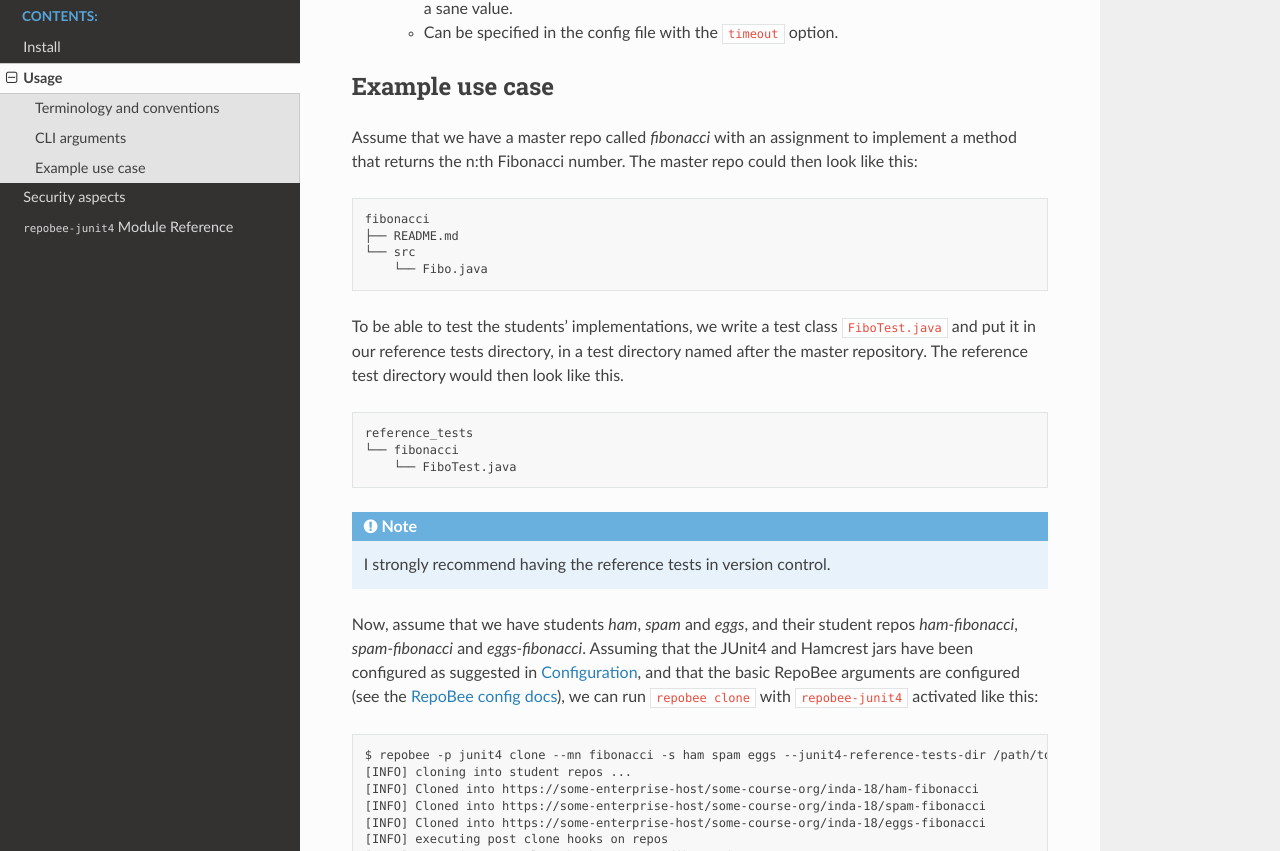
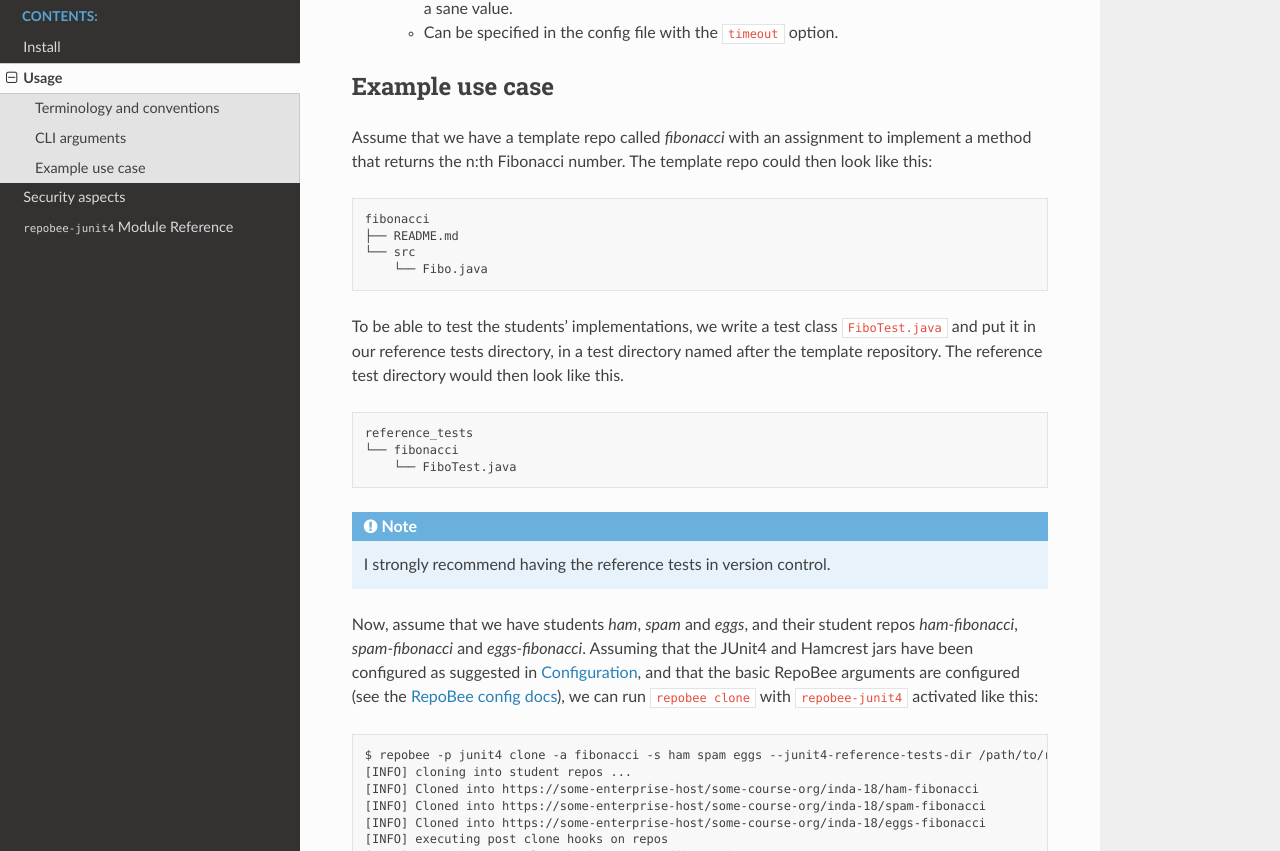
Before and after one commit to repobee/repobee-junit4, a Sphinx documentation site: the page built from docs/usage.rst, in a window 1280 px wide and 1400 px high, scrolled down 1540 px. Shown: the part 130-981 px from the top of the window. Built offline with Sphinx 7.4.7 and the Read the Docs theme 2.0.0, drawn with Linux system fonts in a browser that asks for light colours; some of the changed text lies outside the part shown.

Commit message:
[docs] Replace old "master repository" terminology, fix #87

```diff
--- a/docs/usage.rst
+++ b/docs/usage.rst
@@ -15,7 +15,7 @@ to be familiar with to fully understand the rest of the documentation.
   classes by simply appending ``Test`` to the production class name. For
   example, ``LinkedList.java`` would have a test class called
   ``LinkedListTest.java``.
-- **Test directory:** A directory named after a master repo, containing tests
+- **Test directory:** A directory named after a template repo, containing tests
   for the assignments in that repo.
 - **Reference tests directory (RTD):** A directory containing test directories
   (as defined above).
@@ -78,8 +78,8 @@ command.
 
 Example use case
 ----------------
-Assume that we have a master repo called *fibonacci* with an assignment to
-implement a method that returns the n:th Fibonacci number. The master repo
+Assume that we have a template repo called *fibonacci* with an assignment to
+implement a method that returns the n:th Fibonacci number. The template repo
 could then look like this:
 
 .. code-block:: bash
@@ -91,7 +91,7 @@ could then look like this:
 
 To be able to test the students' implementations, we write a test class
 ``FiboTest.java`` and put it in our reference tests directory, in a test
-directory named after the master repository. The reference test directory would
+directory named after the template repository. The reference test directory would
 then look like this.
 
 .. code-block:: bash
@@ -113,7 +113,7 @@ this:
 
 .. code-block:: none
 
-   $ repobee -p junit4 clone --mn fibonacci -s ham spam eggs --junit4-reference-tests-dir /path/to/reference_tests
+   $ repobee -p junit4 clone -a fibonacci -s ham spam eggs --junit4-reference-tests-dir /path/to/reference_tests
    [INFO] cloning into student repos ...
    [INFO] Cloned into https://some-enterprise-host/some-course-org/inda-18/ham-fibonacci
    [INFO] Cloned into https://some-enterprise-host/some-course-org/inda-18/spam-fibonacci
@@ -149,13 +149,13 @@ this:
    The output is color coded when displayed in a terminal.
 
 
-Let's digest what happened here. We provided the master repo name (``--mn
+Let's digest what happened here. We provided the assignment name (``-a
 fibonacci``) and the reference tests directory (``--junit4-reference-tests-dir
 /path/to/reference_tests``). ``repobee-junit4`` then looked in the test
-directory matching the master repo name (i.e. *fibonacci*) test directory and
-found a test class ``FiboTest.java``. By the naming convention, it knows that
-it should now look for a file called ``Fibo.java`` in the student repos. The
-following then happened when testing the repos:
+directory matching the assignment name (i.e. *fibonacci*) and found a test
+class ``FiboTest.java``. By the naming convention, it knows that it should now
+look for a file called ``Fibo.java`` in the student repos. The following then
+happened when testing the repos:
 
 * *spam-fibonacci:* The production class ``Fibo.java`` was found and passed the
   test class.
```
